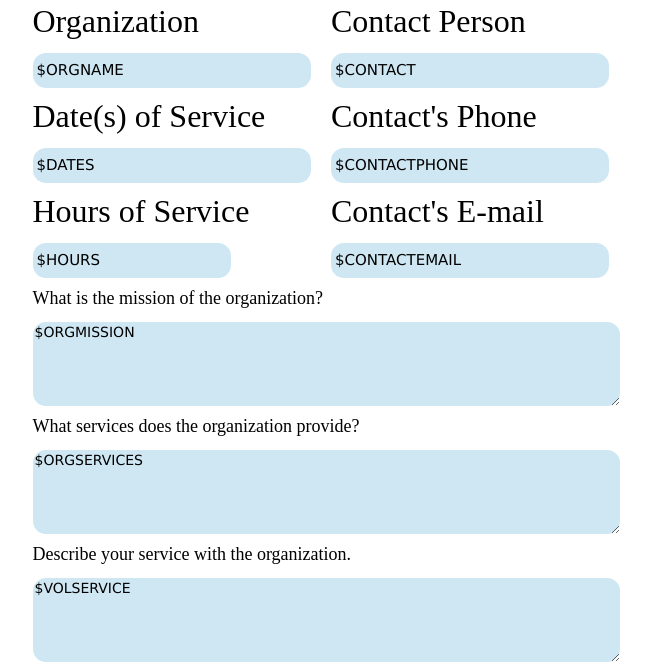
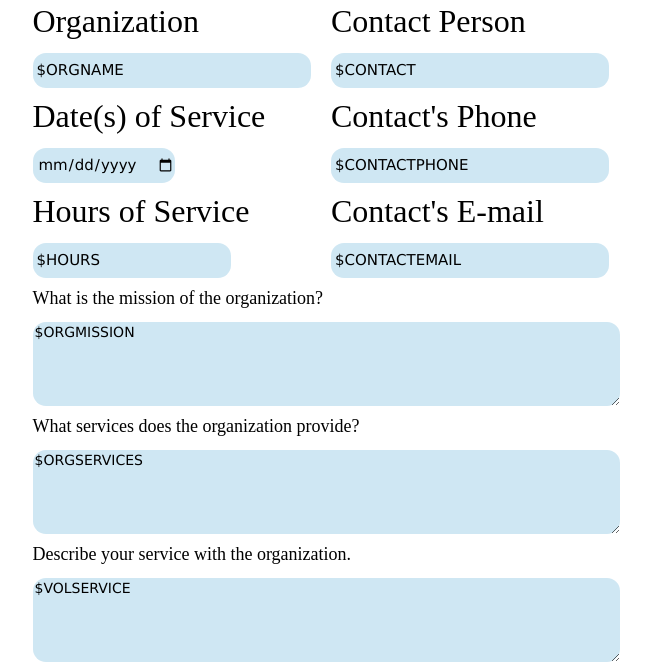
Before and after one commit to astrasser2019/CommunityServicePortal, a plain HTML site: page add-student.html in a window 1280 px wide. Shown: the part 168-832 px from the top of the page, without its empty margins (314-965 px from the left). Drawn offline with Linux system fonts and the light colour scheme.

Commit message:
Standard date

```diff
--- a/add-student.html
+++ b/add-student.html
@@ -29,7 +29,7 @@ ALT="The Pingry School"><br>Community Service</H1>
       </TR>
       <TR>
         <TD><FONT SIZE="6">Date(s) of Service</FONT>
-<BR><INPUT NAME="dates" SIZE="30" MAXLENGTH="30" TABINDEX="2" VALUE="$DATES" style = "height:35px; font-size:15">
+<BR><INPUT NAME="dates" SIZE="30" MAXLENGTH="30" TABINDEX="2" VALUE="$DATES" style = "height:35px; font-size:15" TYPE = "date">
 </TD>
         <TD><FONT SIZE="6">Contact's Phone</FONT>
 <BR><INPUT NAME="contactphone" SIZE="30" MAXLENGTH="30" TABINDEX="5" VALUE="$CONTACTPHONE" style = "height:35px; font-size:15">
```
